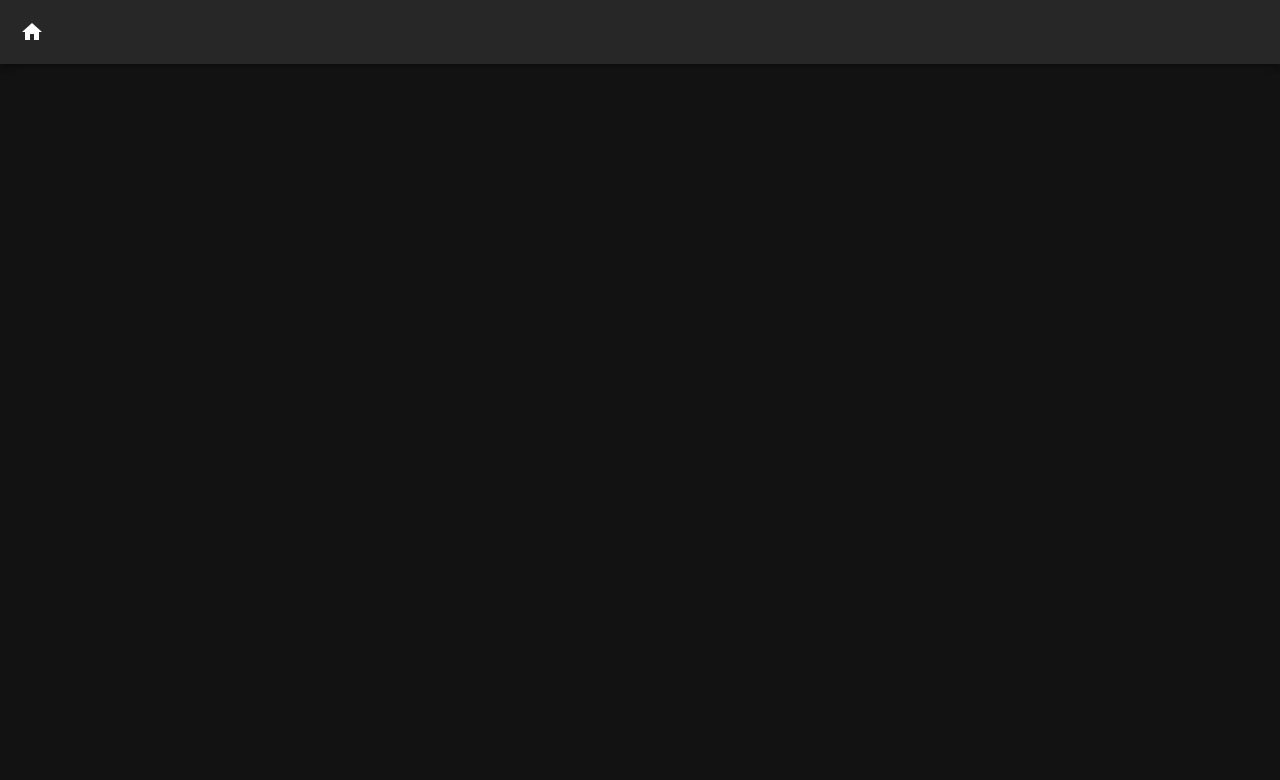
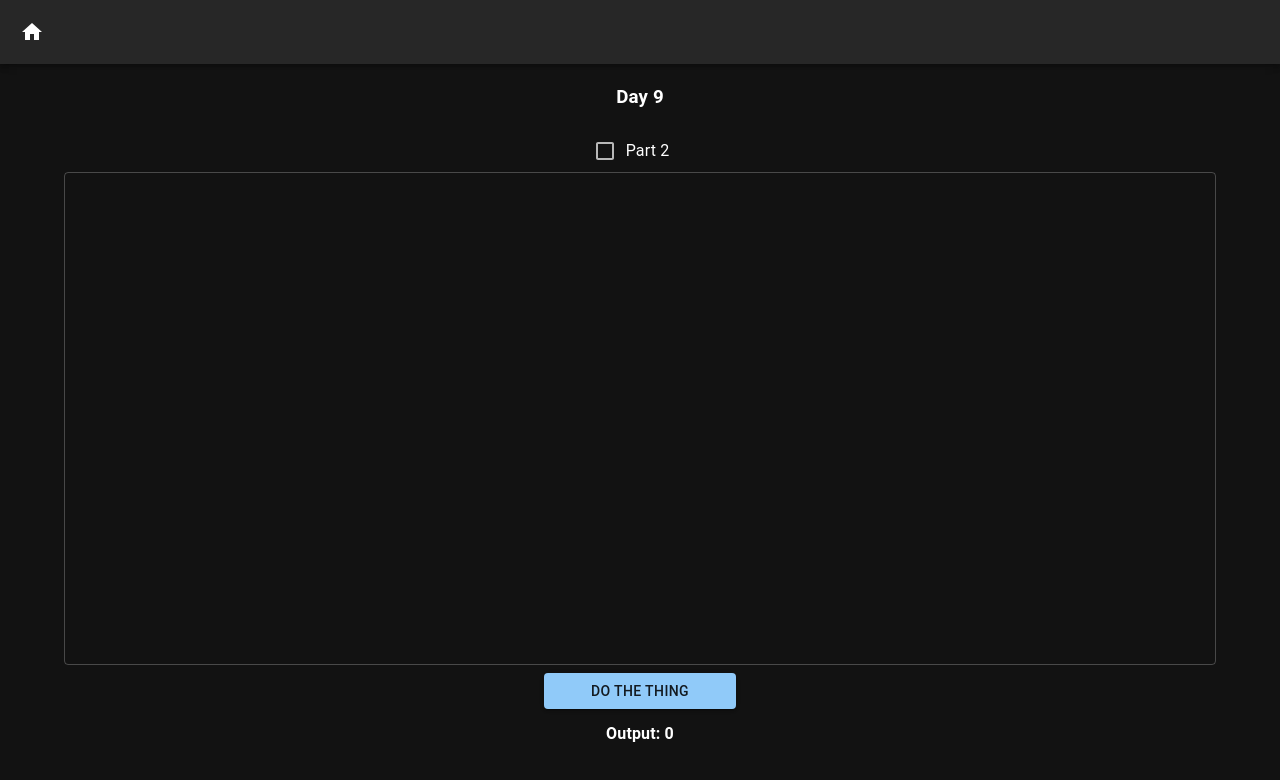
Before and after one commit to SilasWind/advent-of-code, a React (Create React App) app: page /day10 in a window 1280 px wide. Before the commit this address had no page. Shown: the top 780 px of the page. Built offline with nearby package versions, Linux system fonts and the light colour scheme.

Commit message:
day 10 stub

```diff
--- a/src/App.tsx
+++ b/src/App.tsx
@@ -12,6 +12,7 @@ import DayFive from "./components/day5";
 import DaySix from "./components/day6";
 import DaySeven from "./components/day7";
 import DayEight from "./components/day8";
+import DayTen from "./components/day10";
 
 const darkTheme = createTheme({
   palette: {
@@ -41,6 +42,7 @@ function App() {
           <Route path="/day6" element={<DaySix />} />
           <Route path="/day7" element={<DaySeven />} />
           <Route path="/day8" element={<DayEight />} />
+          <Route path="/day10" element={<DayTen />} />
         </Routes>
       </div>
     </ThemeProvider>
--- /dev/null
+++ b/src/components/day10.tsx
@@ -0,0 +1,30 @@
+import React, { useState } from "react";
+import InputComp from "./inputComp";
+
+function DayTen() {
+  const [part2, setPart2] = useState(false);
+  const [inputString, setInputString] = useState("");
+  const [output, setOutput] = useState(0);
+
+  const handleChange = (
+    e: React.ChangeEvent<HTMLInputElement | HTMLTextAreaElement>
+  ) => {
+    setInputString(e.target.value);
+  };
+
+  const doTheThing = () => {};
+  return (
+    <InputComp
+      part2={part2}
+      setPart2={setPart2}
+      inputString={inputString}
+      output={output}
+      part1Func={doTheThing}
+      part2Func={doTheThing}
+      handleChange={handleChange}
+      dayNumber={9}
+    />
+  );
+}
+
+export default DayTen;
--- a/src/components/mainMenu.tsx
+++ b/src/components/mainMenu.tsx
@@ -13,14 +13,9 @@ const MainMenu: React.FC = () => {
     >
       <img src="/mainmenu.png" style={{ height: "10%", width: "40%" }} />
       <ButtonGroup orientation="vertical" variant="text" size="large">
-        <Button href="/day1">Day 1</Button>
-        <Button href="/day2">Day 2</Button>
-        <Button href="/day3">Day 3</Button>
-        <Button href="/day4">Day 4</Button>
-        <Button href="/day5">Day 5</Button>
-        <Button href="/day6">Day 6</Button>
-        <Button href="/day7">Day 7</Button>
-        <Button href="/day8">Day 8</Button>
+        {Array.from({ length: 10 }, (_, i) => i + 1).map((day) => (
+          <Button href={`/day${day}`}>Day {day}</Button>
+        ))}
       </ButtonGroup>
     </div>
   );
```
Also changed, not shown: input/day7.txt.
